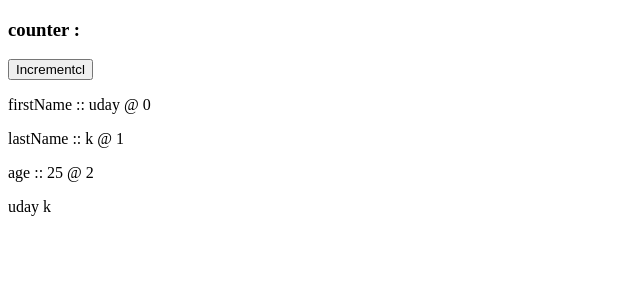
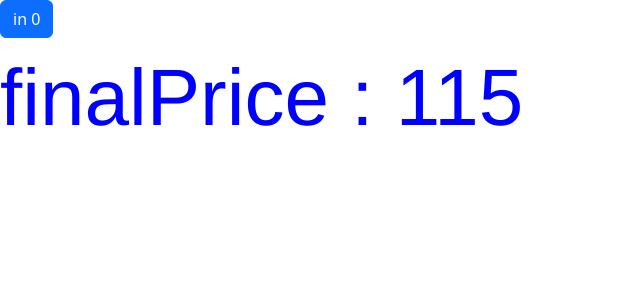
Before and after one commit to uteja1/vueJs-training, a Vue app in the folder vue-app/: page / in a window 1280 px wide. Shown: the top 300 px of the page, without its empty margins (0-640 px from the left). Built offline with nearby package versions, Linux system fonts and the light colour scheme.

Commit message:
add bootstrap and css changes

```diff
--- a/vue-app/public/index.html
+++ b/vue-app/public/index.html
@@ -5,6 +5,9 @@
     <meta http-equiv="X-UA-Compatible" content="IE=edge">
     <meta name="viewport" content="width=device-width,initial-scale=1.0">
     <link rel="icon" href="<%= BASE_URL %>favicon.ico">
+    <link rel="stylesheet" href="https://cdnjs.cloudflare.com/ajax/libs/bootstrap/5.2.2/css/bootstrap.min.css"
+      integrity="sha512-CpIKUSyh9QX2+zSdfGP+eWLx23C8Dj9/XmHjZY2uDtfkdLGo0uY12jgcnkX9vXOgYajEKb/jiw67EYm+kBf+6g=="
+      crossorigin="anonymous" referrerpolicy="no-referrer" />
     <title><%= htmlWebpackPlugin.options.title %></title>
   </head>
   <body>
--- a/vue-app/src/App.vue
+++ b/vue-app/src/App.vue
@@ -1,15 +1,7 @@
 <template>
-  <h3>counter : {{counter}}</h3>
-  <button @click="handleClick">Incrementcl</button>
 
-  <p v-show="counter < 5">counter is &lt; 5 </p>
-
-
-
-  <p v-for="(value, key , index) in person" :key="key">{{key}} :: {{value}} @ {{index}}</p>
-
-
-  <p> {{fullName}}</p>
+  <button class = "btn btn-primary" @click="increment">in {{counter}}</button>
+  <p :class="counter % 2 === 0 ? 'blue-text' : 'red-text'">finalPrice : {{finalPrice}}</p>
 
 </template>
 
@@ -20,21 +12,39 @@ export default defineComponent({
   name: 'App',
   data: function () {
     return {
-      person: {
-        firstName: "uday",
-        lastName: "k",
-        age: 25
-      }
+      productCostBreakdown: {
+        basePrice: 100,
+        taxRate: 10,
+        discountRate: 5
+      },
+      counter:0
     }
   },
   computed: {
-    fullName: function () {
-      return this.person.firstName + " " + this.person.lastName
+    finalPrice: function () {
+      return this.productCostBreakdown.basePrice
+        + (this.productCostBreakdown.basePrice * this.productCostBreakdown.taxRate) / 100
+        + (this.productCostBreakdown.basePrice * this.productCostBreakdown.discountRate) / 100;
+    }
+  },
+  methods: {
+    increment() {
+      ++this.counter;
     }
   }
 });
 </script>
 
-<style>
+<style scoped>
+.red-text {
+    font-family: 'Franklin Gothic Medium', 'Arial Narrow', Arial, sans-serif;
+    color: red;
+    font-size: 5rem;
+  }
 
+  .blue-text {
+      font-family: 'Franklin Gothic Medium', 'Arial Narrow', Arial, sans-serif;
+      color: blue;
+      font-size: 5rem;
+    }
 </style>
```
Also changed, not shown: 1 other file (tests, documents, lock files or other folders).
